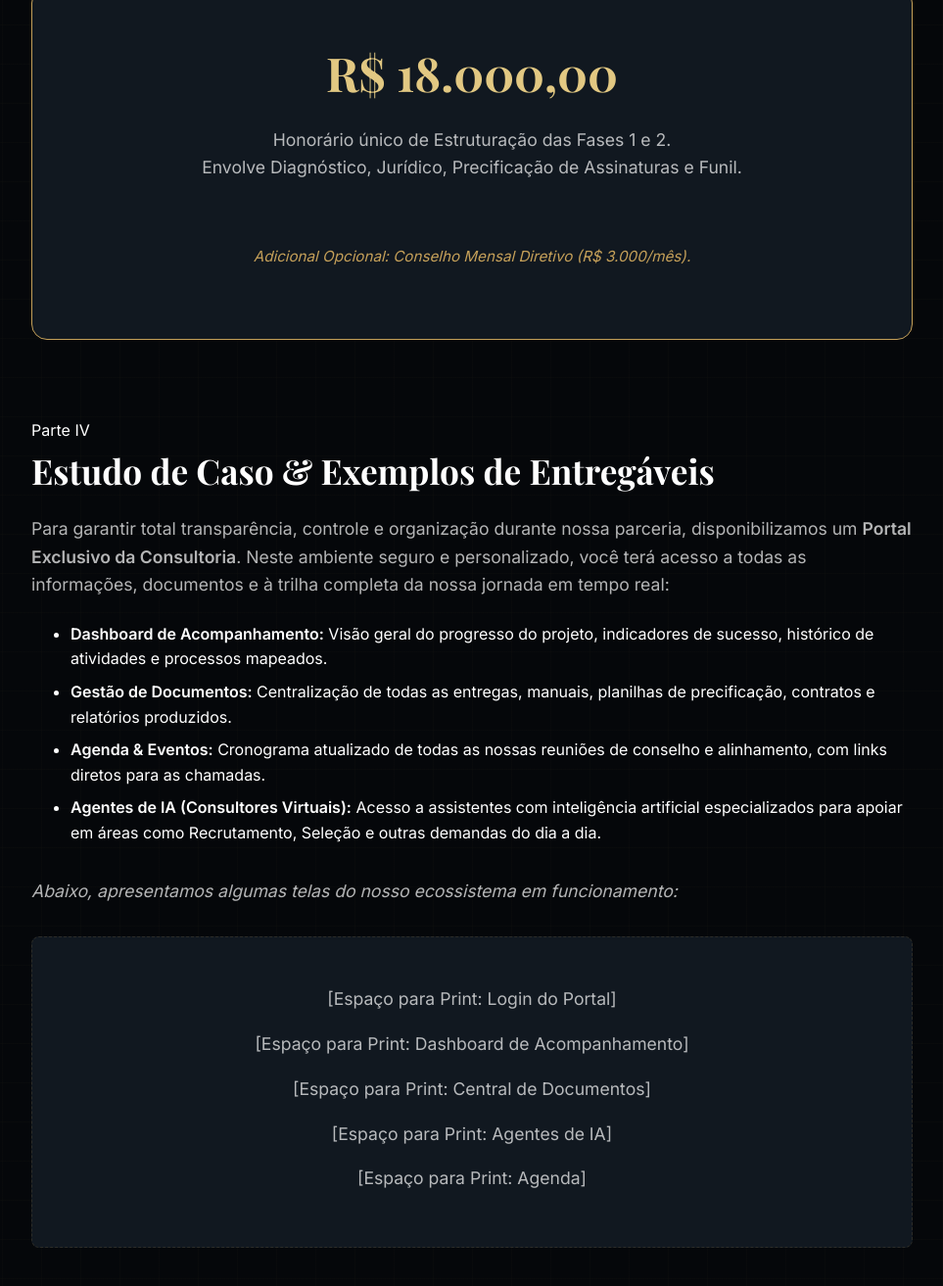
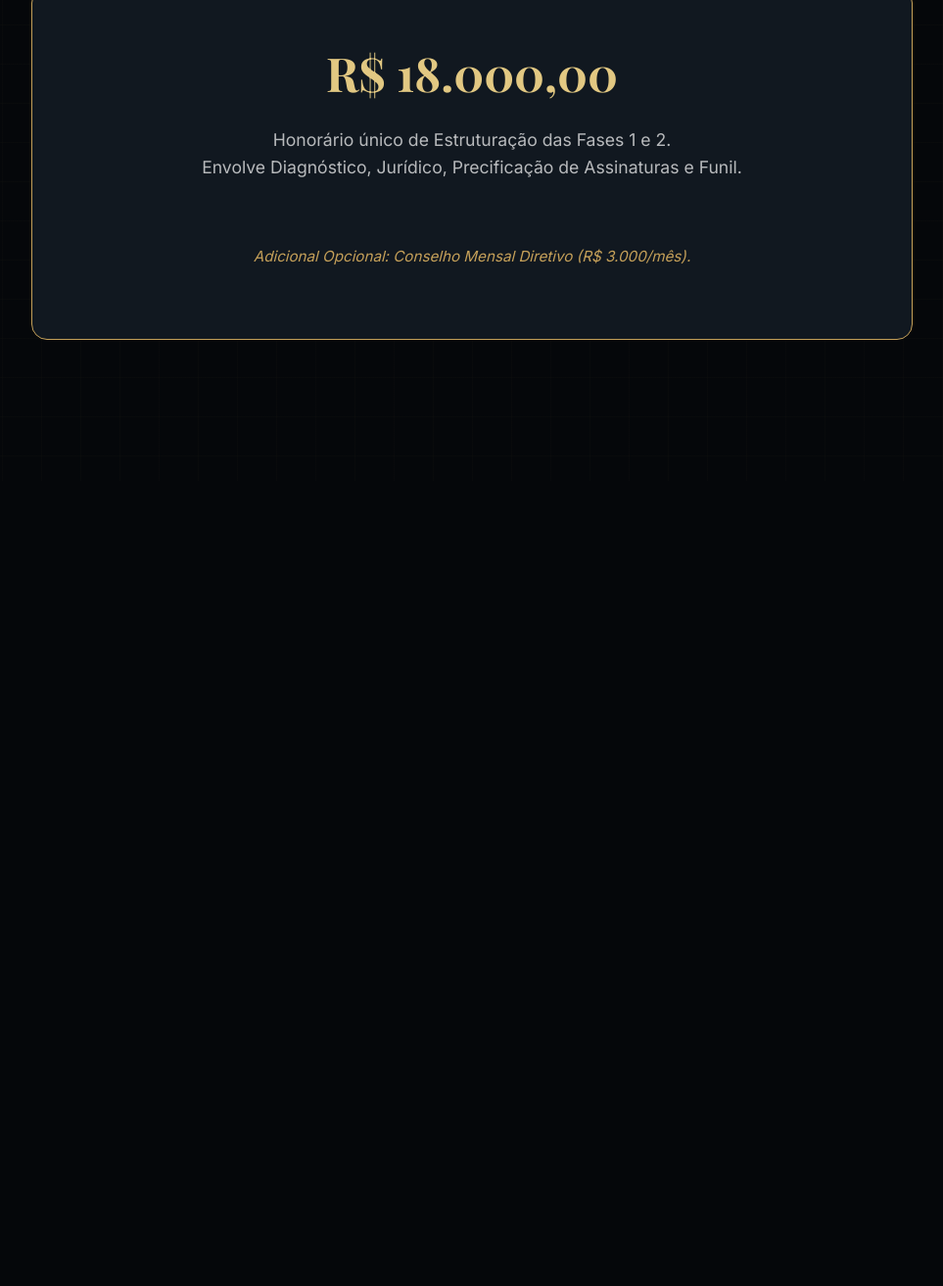
Before and after one commit to EcossistemaLive/vidi-nagel-docs, a plain HTML site: page proposta.html in a window 1280 px wide. Shown: the part 2295-3608 px from the top of the page at 98% size, without its empty margins (158-1121 px from the left). After the commit the page ends 2786 px from the top, so only its background shows below. Drawn offline with nearby package versions, Linux system fonts and the light colour scheme.

Commit message:
Deploy: Remove secao de estudo de caso da proposta.html

```diff
--- a/proposta.html
+++ b/proposta.html
@@ -106,30 +106,6 @@
                 <p style="font-size: 0.95rem; color: var(--accent-primary);"><em>Adicional Opcional: Conselho Mensal Diretivo (R$ 3.000/mês).</em></p>
             </div>
         </section>
-            <!-- Parte 4: Estudo de Caso & Exemplos -->
-        <div class="chapter">
-            <div class="chapter-header">
-                <span>Parte IV</span>
-                <h2>Estudo de Caso & Exemplos de Entreg&aacute;veis</h2>
-            </div>
-            <div class="result-box">
-                <p>Para garantir total transpar&ecirc;ncia, controle e organiza&ccedil;&atilde;o durante nossa parceria, disponibilizamos um <strong>Portal Exclusivo da Consultoria</strong>. Neste ambiente seguro e personalizado, voc&ecirc; ter&aacute; acesso a todas as informa&ccedil;&otilde;es, documentos e &agrave; trilha completa da nossa jornada em tempo real:</p>
-                <ul style="margin-bottom: 2rem;">
-                    <li style="margin-bottom: 0.5rem;"><strong>Dashboard de Acompanhamento:</strong> Vis&atilde;o geral do progresso do projeto, indicadores de sucesso, hist&oacute;rico de atividades e processos mapeados.</li>
-                    <li style="margin-bottom: 0.5rem;"><strong>Gest&atilde;o de Documentos:</strong> Centraliza&ccedil;&atilde;o de todas as entregas, manuais, planilhas de precifica&ccedil;&atilde;o, contratos e relat&oacute;rios produzidos.</li>
-                    <li style="margin-bottom: 0.5rem;"><strong>Agenda & Eventos:</strong> Cronograma atualizado de todas as nossas reuni&otilde;es de conselho e alinhamento, com links diretos para as chamadas.</li>
-                    <li style="margin-bottom: 0.5rem;"><strong>Agentes de IA (Consultores Virtuais):</strong> Acesso a assistentes com intelig&ecirc;ncia artificial especializados para apoiar em &aacute;reas como Recrutamento, Sele&ccedil;&atilde;o e outras demandas do dia a dia.</li>
-                </ul>
-                <p><em>Abaixo, apresentamos algumas telas do nosso ecossistema em funcionamento:</em></p>
-                <div style="margin-top: 2rem; background: var(--surface-alt); padding: 2rem; border-radius: 8px; border: 1px dashed var(--border-color); text-align: center;">
-                    <p style="color: var(--text-secondary); margin-bottom: 1rem;">[Espa&ccedil;o para Print: Login do Portal]</p>
-                    <p style="color: var(--text-secondary); margin-bottom: 1rem;">[Espa&ccedil;o para Print: Dashboard de Acompanhamento]</p>
-                    <p style="color: var(--text-secondary); margin-bottom: 1rem;">[Espa&ccedil;o para Print: Central de Documentos]</p>
-                    <p style="color: var(--text-secondary); margin-bottom: 1rem;">[Espa&ccedil;o para Print: Agentes de IA]</p>
-                    <p style="color: var(--text-secondary);">[Espa&ccedil;o para Print: Agenda]</p>
-                </div>
-            </div>
-        </div>
     </div>
 </body>
 </html>
```
